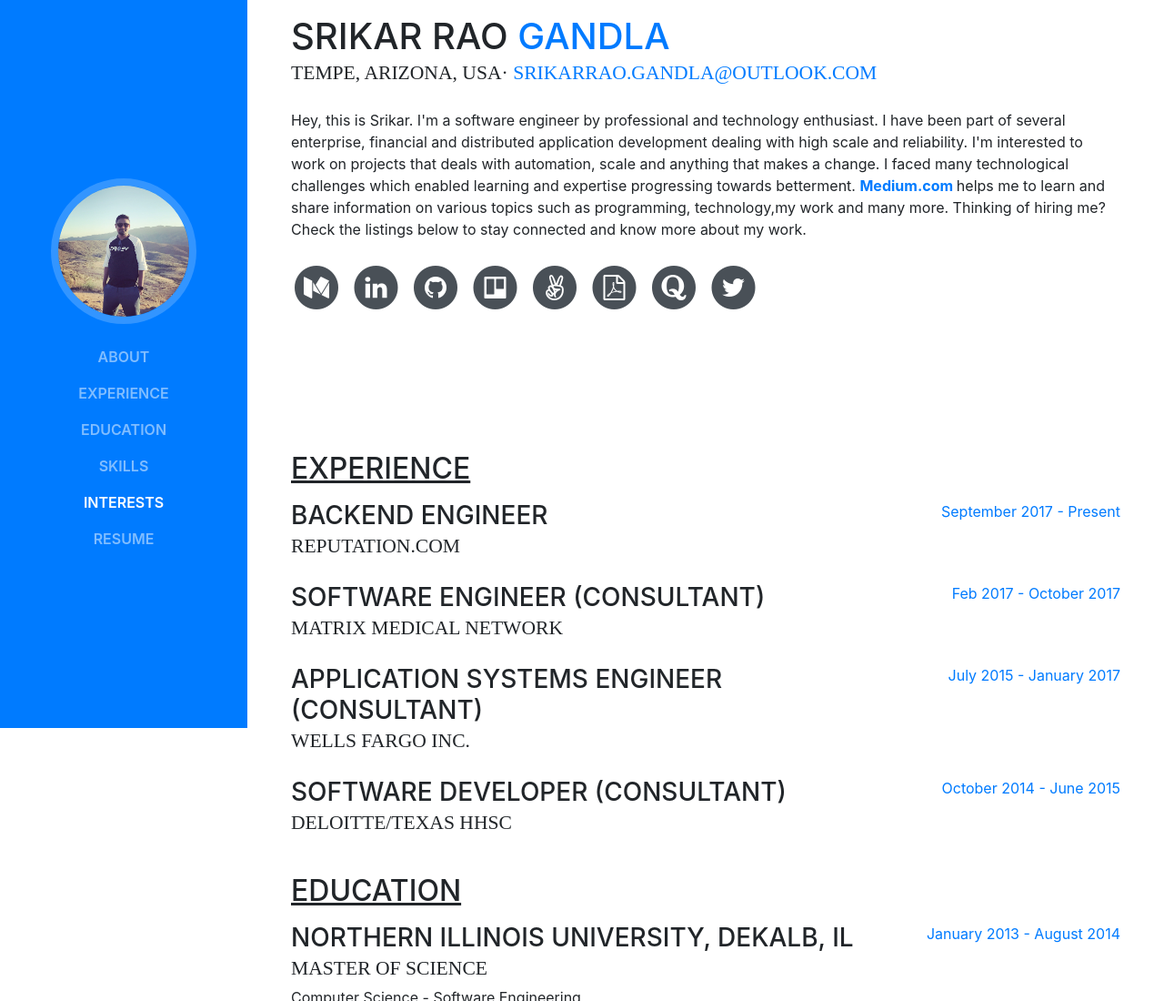
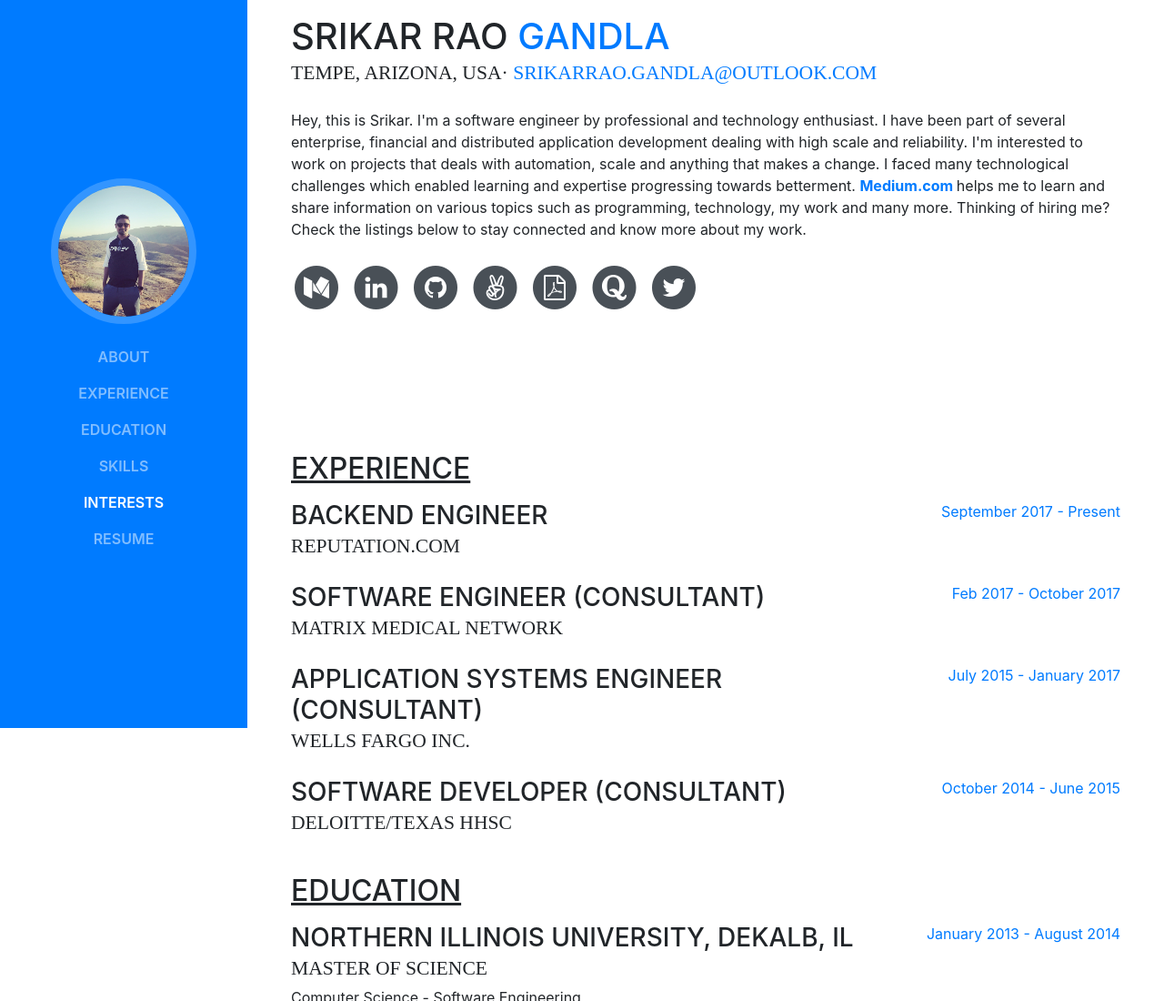
Before and after one commit to srikarrao/srikarrao.github.io, a website with bundled scripts: page index.html in a window 1280 px wide. Shown: the top 1100 px of the page at 91% size. Built offline with nearby package versions, Linux system fonts and the light colour scheme; a web font is replaced by a local one.

Commit message:
Add files via upload

```diff
--- a/index.html
+++ b/index.html
@@ -73,7 +73,7 @@
           <div class="subheading mb-4">Tempe, Arizona, USA·
             <a href="mailto:name@email.com">srikarrao.gandla@outlook.com</a>
           </div>
-          <p class="mb-4">Hey, this is Srikar. I'm a software engineer by professional and technology enthusiast. I have been part of several enterprise, financial and distributed application development dealing with high scale and reliability. I'm interested to work on projects that deals with automation, scale and anything that makes a change. I faced many technological challenges which enabled learning and expertise progressing towards betterment. <strong><a href="https://medium.com/@srikarrao" target="_blank">Medium.com </a></strong>helps me to learn and share information on various topics such as programming, technology,my work and many more.
+          <p class="mb-4">Hey, this is Srikar. I'm a software engineer by professional and technology enthusiast. I have been part of several enterprise, financial and distributed application development dealing with high scale and reliability. I'm interested to work on projects that deals with automation, scale and anything that makes a change. I faced many technological challenges which enabled learning and expertise progressing towards betterment. <strong><a href="https://medium.com/@srikarrao" target="_blank">Medium.com </a></strong>helps me to learn and share information on various topics such as programming, technology, my work and many more.
           Thinking of hiring me? Check the listings below to stay connected and know more about my work.
           </p>
           <ul class="list-inline list-social-icons mb-0">
@@ -98,14 +98,6 @@
                 <span class="fa-stack fa-lg">
                   <i class="fa fa-circle fa-stack-2x"></i>
                   <i class="fa fa-github fa-stack-1x fa-inverse"></i>
-                </span>
-              </a>
-            </li>
-             <li class="list-inline-item">
-              <a href="https://trello.com/srikarrao2" target="_blank">
-                <span class="fa-stack fa-lg">
-                  <i class="fa fa-circle fa-stack-2x"></i>
-                  <i class="fa fa-trello fa-stack-1x fa-inverse"></i>
                 </span>
               </a>
             </li>
```
